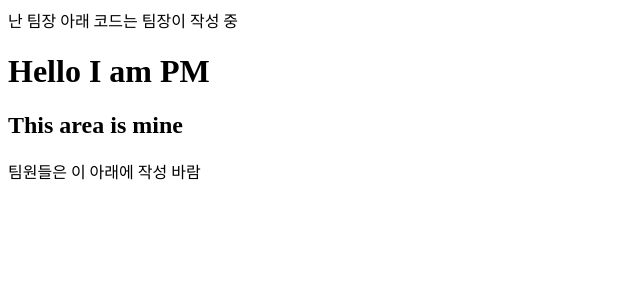
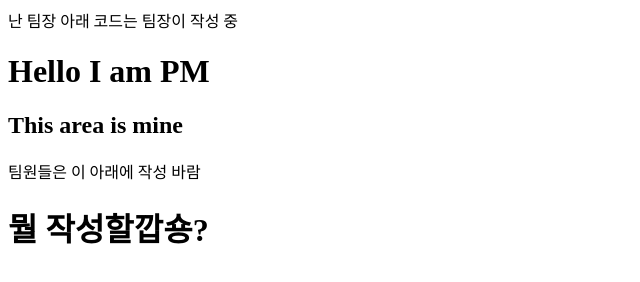
Before and after one commit to ThisGrDn/Git_project, a plain HTML site: page index.html in a window 1280 px wide. Shown: the whole page, without its empty margins (0-640 px from the left). Drawn offline with Linux system fonts and the light colour scheme.

Commit message:
Update index.html

```diff
--- a/index.html
+++ b/index.html
@@ -11,5 +11,6 @@
 
 
             팀원들은 이 아래에 작성 바람
+            <h1>뭘 작성할깝숑?</h1>
         </body>
      </html>
```
